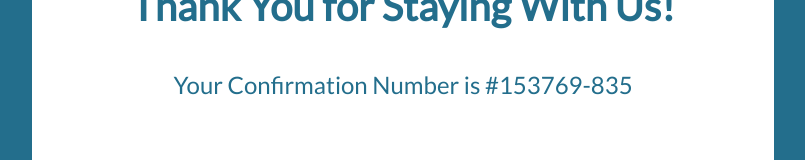
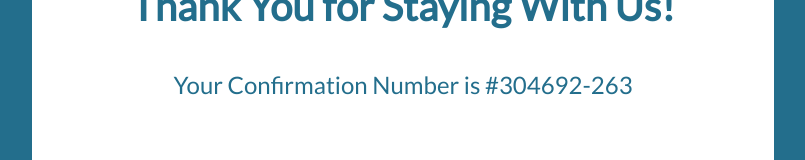
Before and after one commit to lukebergmann/rating-sasklander, a React (Create React App) app in the folder my-app/: page / in a window 1280 px wide. Shown: the part 249-409 px from the top of the page, without its empty margins (237-1042 px from the left). Built offline with nearby package versions, Linux system fonts and the light colour scheme.

Commit message:
Created Gif and added to ReadMe.md

```diff
--- a/my-app/src/components/EndBooking.js
+++ b/my-app/src/components/EndBooking.js
@@ -1,13 +1,27 @@
-import "../styles/EndBooking.css"
+import "../styles/EndBooking.css";
 
 function EndBooking() {
+  //Generate random string of numbers
+  function generateNum(length) {
+    let result = "";
+    const characters =
+      "0123456789";
+    let charactersLength = characters.length;
+    for (let i = 0; i < length; i++) {
+      result += characters.charAt(Math.floor(Math.random() * charactersLength));
+    }
+    return result;
+  }
+
   return (
-   <div className="CompleteBooking">
-     <p className="Title">Thank You for Staying With Us!</p>
-     <p className="ConfirmNum">Your Confirmation Number is #153769-835</p>
-     <a className="EndButton" href="http://localhost:3000/RateUs">End Booking</a>
-   </div>
+    <div className="CompleteBooking">
+      <p className="Title">Thank You for Staying With Us!</p>
+      <p className="ConfirmNum">Your Confirmation Number is #{generateNum(6)}-{generateNum(3)}</p>
+      <a className="EndButton" href="http://localhost:3000/RateUs">
+        End Booking
+      </a>
+    </div>
   );
 }
 
-export default EndBooking
+export default EndBooking;
--- a/my-app/src/components/ThankYou.js
+++ b/my-app/src/components/ThankYou.js
@@ -5,6 +5,7 @@ function ThankYou() {
     <div className="App">
       <section className="RatingBox">
         <p className="TopHeading">Thank You!</p>
+      <a href="http://localhost:3000">Back Home</a>
       </section>
     </div>
   );
```
Also changed, not shown: 2 other files (tests, documents, lock files or other folders).
